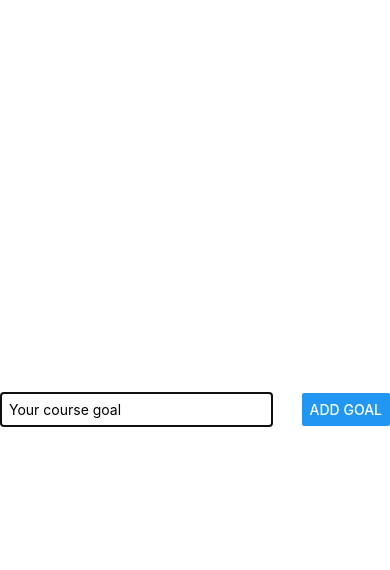
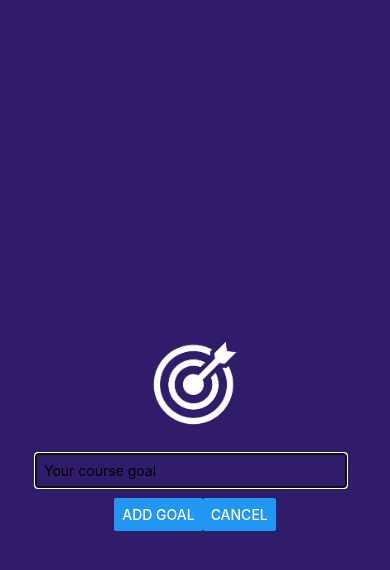
Before and after one commit to ioanagirbap33/track-goals-app-repo-RN, a React Native app: screen / in a window 390 px wide. Both pictures are taken after a click on the button "ADD NEW GOAL". Shown: the top 570 px of the page. Built offline with nearby package versions, Linux system fonts and the light colour scheme.

Commit message:
Add image on modal

```diff
--- a/App.js
+++ b/App.js
@@ -9,12 +9,16 @@ export default function App() {
   const startAddGoalHandler = () => {
     setIsModalIsVisible(true);
   };
+  const endAddGoalHandler = () => {
+    setIsModalIsVisible(false);
+  };
 
   const addGoalHandler = (enteredGoalText) => {
     setCourseGoals((currentCourseGoals) => [
       ...currentCourseGoals,
       { text: enteredGoalText, id: Math.random().toString() },
     ]);
+    endAddGoalHandler();
   };
 
   const deleteGoalHandler = (id) => {
@@ -30,7 +34,11 @@ export default function App() {
         onPress={startAddGoalHandler}
       />
 
-      <GoalInput visible={modalIsVisible} onAddGoal={addGoalHandler} />
+      <GoalInput
+        visible={modalIsVisible}
+        onAddGoal={addGoalHandler}
+        onCancel={endAddGoalHandler}
+      />
 
       <View style={styles.goalsContainer}>
         <FlatList
--- a/components/GoalInput.js
+++ b/components/GoalInput.js
@@ -1,7 +1,14 @@
-import { StyleSheet, View, TextInput, Button, Modal } from "react-native";
+import {
+  StyleSheet,
+  View,
+  TextInput,
+  Button,
+  Modal,
+  Image,
+} from "react-native";
 import { useState } from "react";
 
-export const GoalInput = ({ onAddGoal, visible }) => {
+export const GoalInput = ({ onAddGoal, visible, onCancel }) => {
   const [enteredGoalText, setEnteredGoalText] = useState("");
 
   const goalInputHandler = (enteredText) => {
@@ -16,13 +23,20 @@ export const GoalInput = ({ onAddGoal, visible }) => {
   return (
     <Modal visible={visible} animationType="slide">
       <View style={styles.inputContainer}>
+        <Image
+          style={styles.image}
+          source={require("../assets/image/goal.png")}
+        />
         <TextInput
           style={styles.textInput}
           placeholder="Your course goal"
           onChangeText={goalInputHandler}
           value={enteredGoalText}
         />
-        <Button title="Add Goal" onPress={addGoalHandler} />
+        <View style={styles.buttonContainer}>
+          <Button title="Add Goal" onPress={addGoalHandler} />
+          <Button title="Cancel" onPress={onCancel} />
+        </View>
       </View>
     </Modal>
   );
@@ -31,18 +45,25 @@ export const GoalInput = ({ onAddGoal, visible }) => {
 const styles = StyleSheet.create({
   inputContainer: {
     flex: 1,
-    flexDirection: "row",
-    justifyContent: "space-between",
+    flexDirection: "column",
+    justifyContent: "center",
     alignItems: "center",
-    marginBottom: 24,
-    borderBottomWidth: 1,
-    borderBottomColor: "#cccccc",
+    backgroundColor: "#311b6b",
   },
   textInput: {
     borderWidth: 1,
     borderColor: "#cccccc",
-    width: "70%",
+    width: "80%",
     marginRight: 8,
     padding: 8,
   },
+  buttonContainer: {
+    flexDirection: "row",
+    marginTop: 10,
+  },
+  image: {
+    width: 100,
+    height: 100,
+    margin: 20,
+  },
 });
```
Also changed, not shown: assets/image/goal.png (added).
